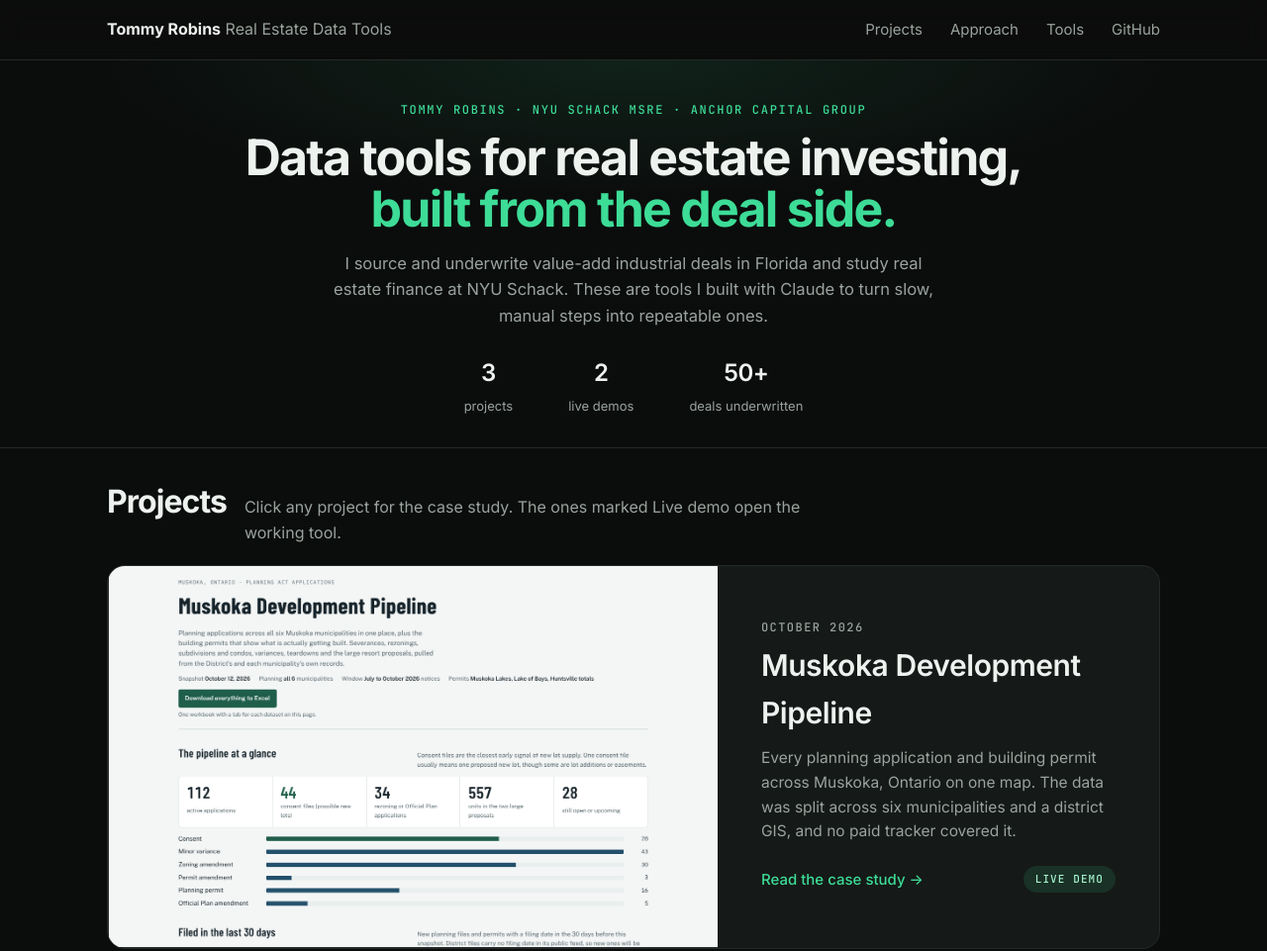
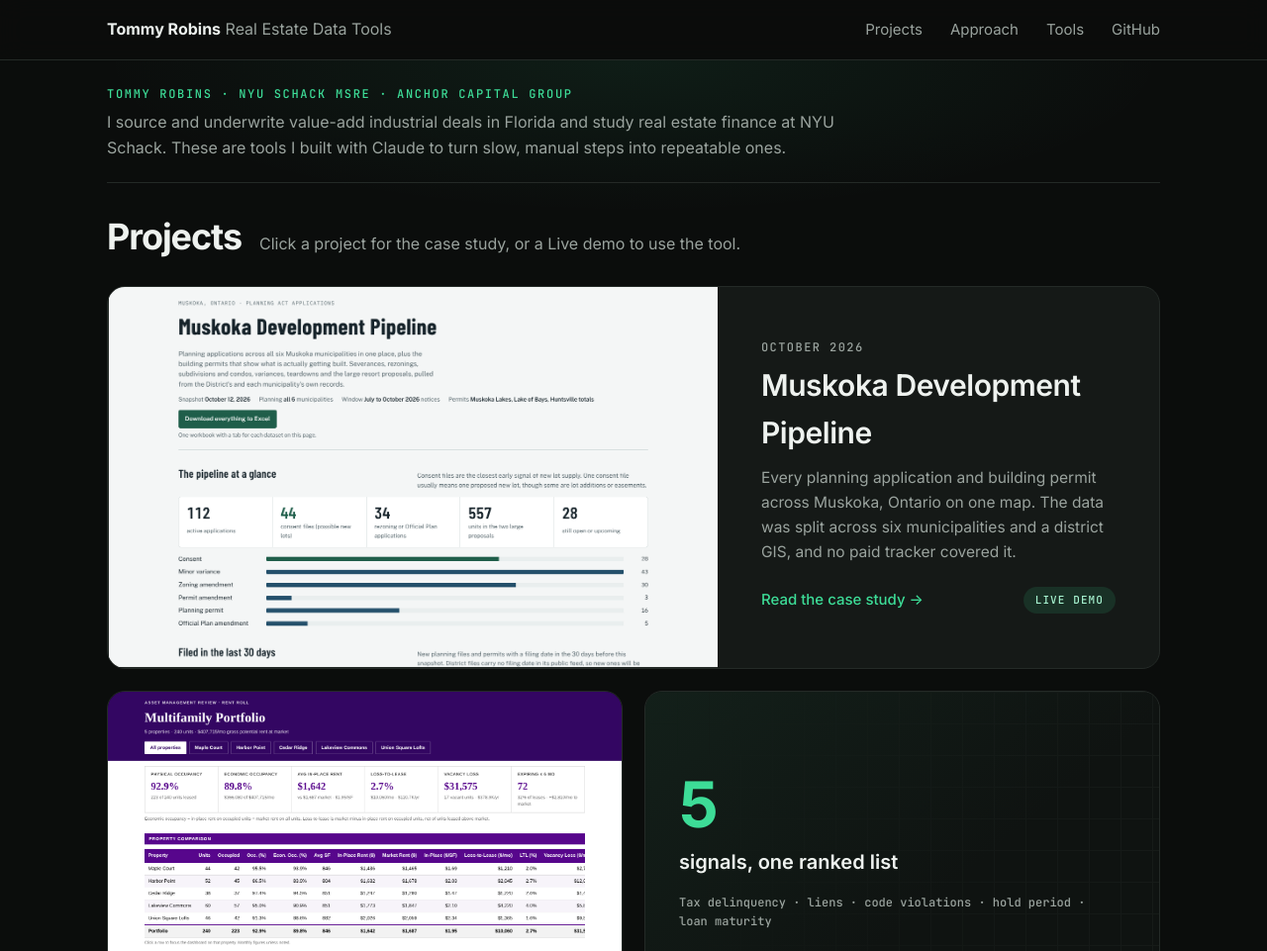
Before and after one commit to tommyrobins91/tommyrobins91.github.io, a plain HTML site: page index.html in a window 1280 px wide. Shown: the top 961 px of the page at 99% size. Drawn offline with Linux system fonts and the light colour scheme.

Commit message:
Open the site straight onto the projects
Replace the intro block with a one-line header so the project cards are
the first thing on the page.

Co-Authored-By: Claude Opus 5.5 <noreply@anthropic.com>
Claude-Session: https://claude.ai/code/session_019gASsCQ9RL8MLRUm3D1t2u

```diff
--- a/index.html
+++ b/index.html
@@ -11,14 +11,10 @@
 <header class="nav"><div class="wrap navin"><a class="brand" href="index.html"><b>Tommy Robins</b> <span>Real Estate Data Tools</span></a>
 <nav><a href="index.html#projects">Projects</a><a href="index.html#approach">Approach</a><a href="index.html#tools">Tools</a><a href="https://github.com/tommyrobins91" target="_blank" rel="noopener">GitHub</a></nav></div></header>
 <main>
-<section class="hero"><div class="wrap">
-<div class="eyebrow">Tommy Robins · NYU Schack MSRE · Anchor Capital Group</div>
-<h1>Data tools for real estate investing, <em>built from the deal side.</em></h1>
-<p class="lede">I source and underwrite value-add industrial deals in Florida and study real estate finance at NYU Schack. These are tools I built with Claude to turn slow, manual steps into repeatable ones.</p>
-<div class="stats"><div><b>3</b><span>projects</span></div><div><b>2</b><span>live demos</span></div><div><b>50+</b><span>deals underwritten</span></div></div>
-</div></section>
-<section id="projects" class="sec"><div class="wrap">
-<div class="phead2"><h2>Projects</h2><p class="sub2">Click any project for the case study. The ones marked Live demo open the working tool.</p></div>
+<section id="projects" class="top1"><div class="wrap">
+<div class="intro"><div class="eyebrow">Tommy Robins · NYU Schack MSRE · Anchor Capital Group</div>
+<p class="introl">I source and underwrite value-add industrial deals in Florida and study real estate finance at NYU Schack. These are tools I built with Claude to turn slow, manual steps into repeatable ones.</p></div>
+<div class="phead2"><h1 class="ph1">Projects</h1><p class="sub2">Click a project for the case study, or a Live demo to use the tool.</p></div>
 <div class="cat" id="tools"><a class="card feature" href="projects/muskoka.html"><div class="shot"><img src="img/muskoka.png" alt="Muskoka Development Pipeline screenshot" loading="lazy"></div><div class="txt"><div class="date">October 2026</div>
 <h3>Muskoka Development Pipeline</h3><p>Every planning application and building permit across Muskoka, Ontario on one map. The data was split across six municipalities and a district GIS, and no paid tracker covered it.</p><div class="row"><span class="cs">Read the case study →</span><span class="pill">Live demo</span></div></div></a><div class="grid"><a class="card" href="projects/multifamily.html"><div class="shot"><img src="img/multifamily.png" alt="Multifamily rent roll monitor screenshot" loading="lazy"></div><div class="txt"><div class="date">October 2026</div>
 <h3>Multifamily rent roll monitor</h3><p>Occupancy, loss-to-lease, unit mix and lease rollover across a 5-property, 240-unit portfolio, filterable by property. It found 68% of leases expiring within 12 months.</p><div class="row"><span class="cs">Read the case study →</span><span class="pill">Live demo</span></div></div></a><a class="card" href="projects/distress-monitor.html"><div class="shot stat"><div class="big">5</div><div class="lab">signals, one ranked list</div><div class="sub">Tax delinquency · liens · code violations · hold period · loan maturity</div></div><div class="txt"><div class="date">November 2026</div>
--- a/style.css
+++ b/style.css
@@ -133,3 +133,10 @@ a.card:hover .cs{text-decoration:underline}
 .phead2 .sub2{margin:0!important}
 #projects{padding-top:28px}
 .phead2+.cat{padding-top:0}
+/* Projects-first landing: the link opens straight onto the projects */
+.top1{padding:34px 0 80px;background:radial-gradient(ellipse 60% 220px at 50% 0%,rgba(61,220,151,.08),transparent 70%)}
+.intro{border-bottom:1px solid var(--line);padding-bottom:22px;margin-bottom:26px}
+.intro .eyebrow{margin-bottom:10px}
+.introl{color:var(--mut);font-size:16px;max-width:760px}
+.ph1{font-size:36px;letter-spacing:-.03em;font-weight:700}
+@media(max-width:860px){.top1{padding-top:24px}.ph1{font-size:30px}}
```
Also changed, not shown: 1 other file.
